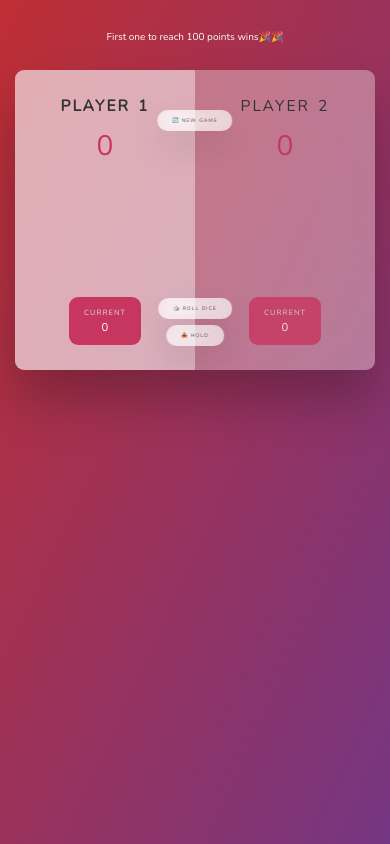
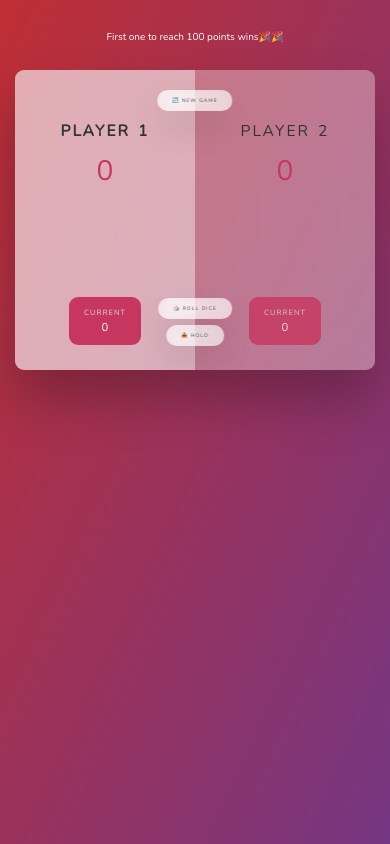
Before and after one commit to miyaadshahjoy/pig_game, a plain HTML site: page index.html in a window 390 px wide. Drawn offline with nearby package versions, Linux system fonts and the light colour scheme.

Commit message:
minor changes

```diff
--- a/style/_global.scss
+++ b/style/_global.scss
@@ -59,7 +59,7 @@ main {
 
   @media(max-width : 799px)
   {
-    padding-top: 2.5rem;
+    padding-top: 5rem;
     padding-bottom: 2.5rem;
     padding-left: 0;
     padding-right: 0;
@@ -210,7 +210,12 @@ main {
 }
 
 .btn-new {
+  @media(max-width : 799px)
+  {
+    top: 2rem;
+  }
   top: 4rem;
+
 }
 .btn-roll {
 
```
Also changed, not shown: style/style.css, 1 other file.
